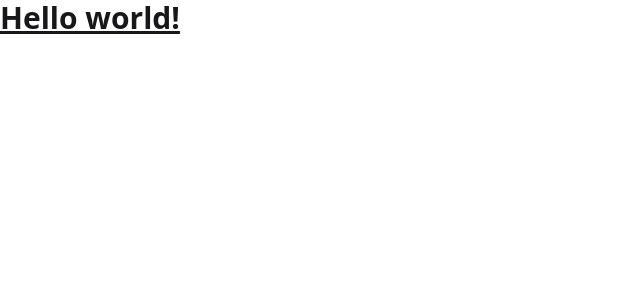
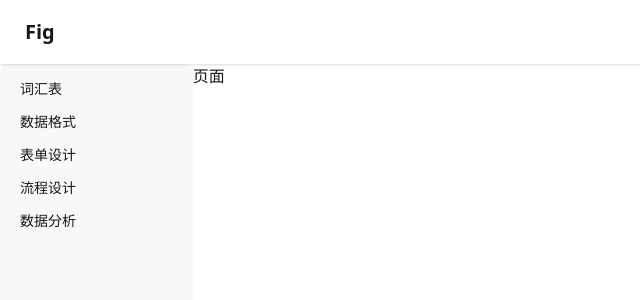
Before and after one commit to mrchar/fig, a Vue app in the folder client/: page / in a window 1280 px wide. Shown: the top 300 px of the page, without its empty margins (0-640 px from the left). Built offline with nearby package versions, Linux system fonts and the light colour scheme.

Commit message:
添加基本的框架

```diff
--- a/client/src/App.vue
+++ b/client/src/App.vue
@@ -1,5 +1,9 @@
-<script setup lang="ts"></script>
+<script setup lang="ts">
+import Framework from "./layouts/Framework.vue"
+</script>
 
 <template>
-  <div class="text-3xl font-bold underline">Hello world!</div>
+  <Framework>
+    页面
+  </Framework>
 </template>
--- /dev/null
+++ b/client/src/layouts/Framework.vue
@@ -0,0 +1,22 @@
+<template>
+  <div class="w-screen h-screen flex flex-col h-full">
+    <div class="navbar bg-base-100 shadow-sm">
+      <a class="btn btn-ghost text-xl">Fig</a>
+    </div>
+    <div class="h-full flex">
+      <ul class="menu bg-base-200 rounded-box w-56 h-full">
+        <li><a>词汇表</a></li>
+        <li><a>数据格式</a></li>
+        <li><a>表单设计</a></li>
+        <li><a>流程设计</a></li>
+        <li><a>数据分析</a></li>
+      </ul>
+      <div class="w-full h-full">
+        <slot></slot>
+      </div>
+    </div>
+
+  </div>
+</template>
+<script setup lang="ts">
+</script>
```
